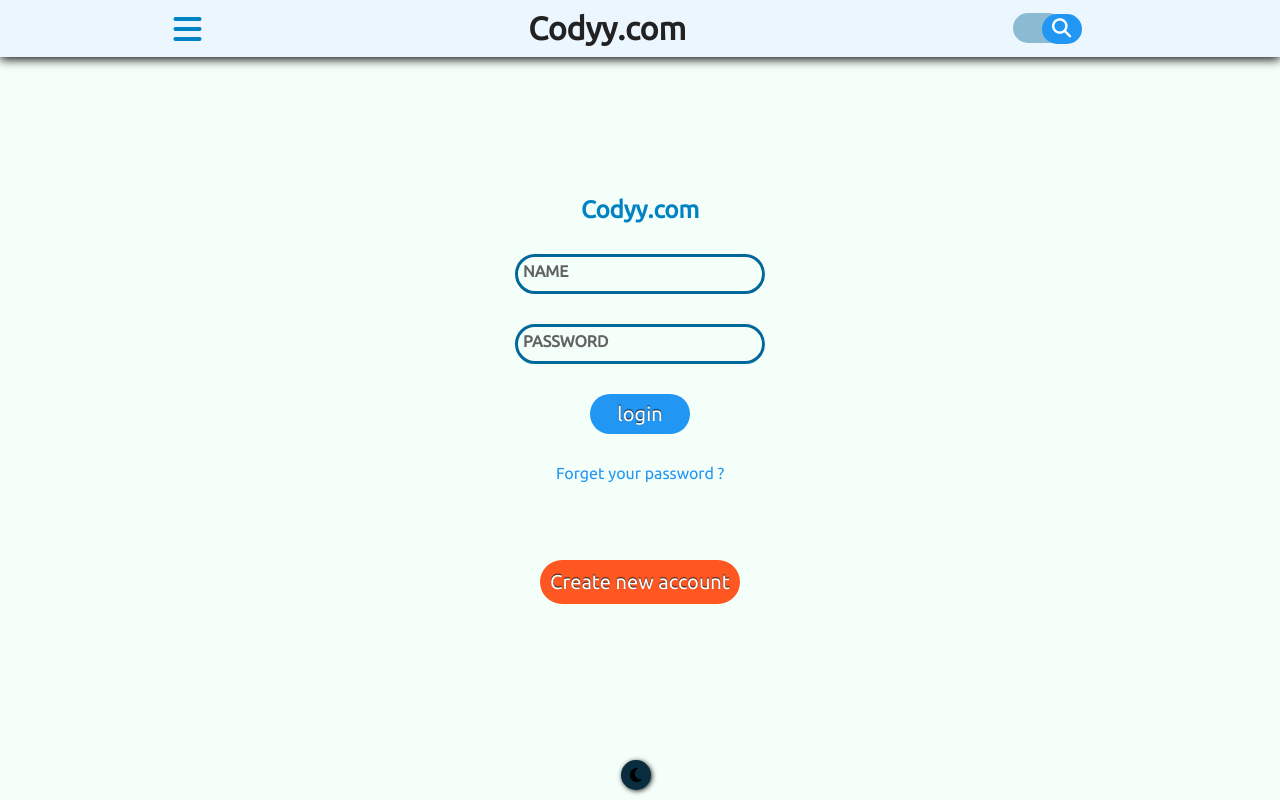
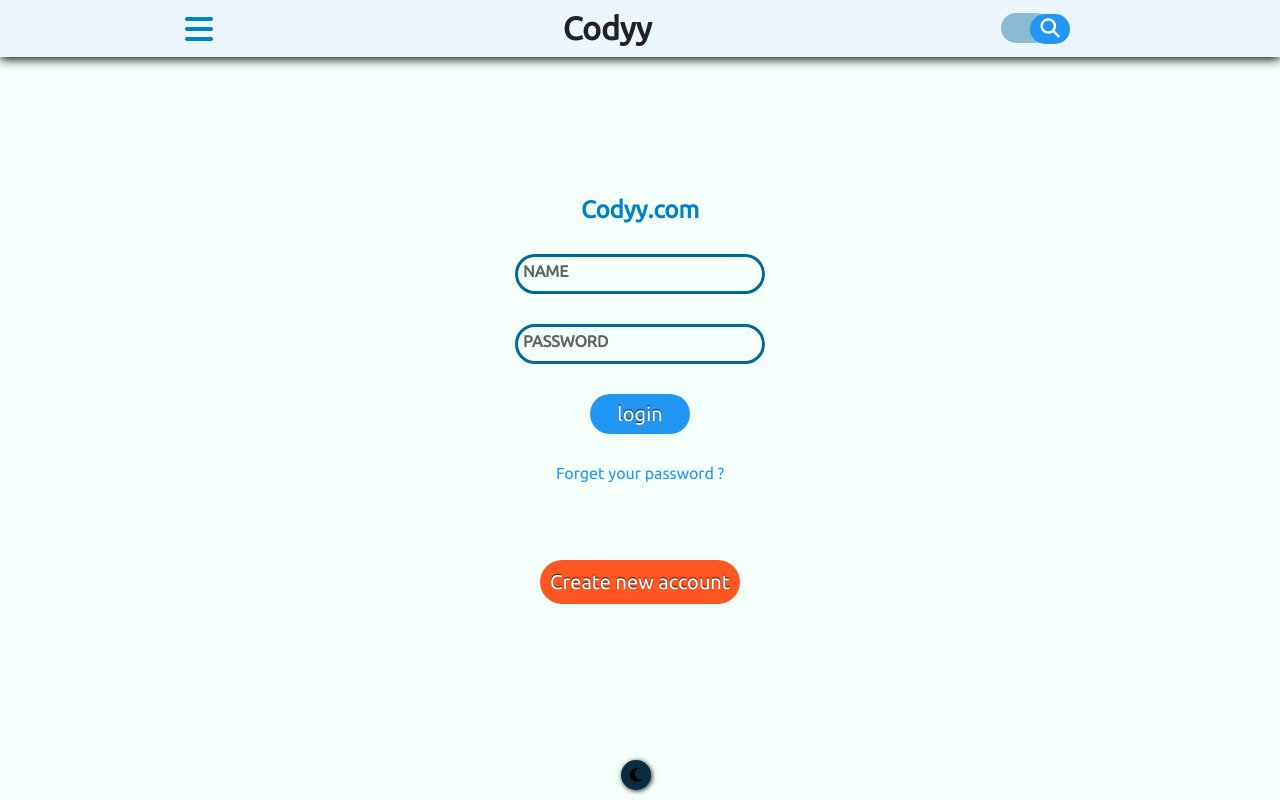
Before and after one commit to JaseerZoiydi/Codyy, a plain HTML site: page login.html in a window 1280 px wide. Shown: the top 800 px of the page. Drawn offline with Linux system fonts and the light colour scheme.

Commit message:
Update login.html

```diff
--- a/login.html
+++ b/login.html
@@ -14,7 +14,7 @@
     <header>
         <i id="menubutton" class="fa-solid fa-bars"></i>
         <h1>
-            Codyy.com
+            Codyy
         </h1>
 
         <form>
```
